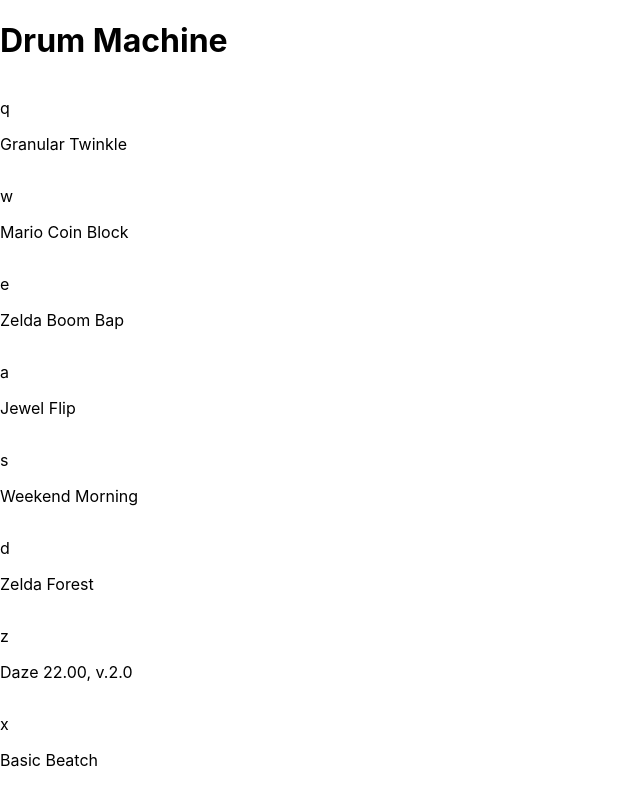
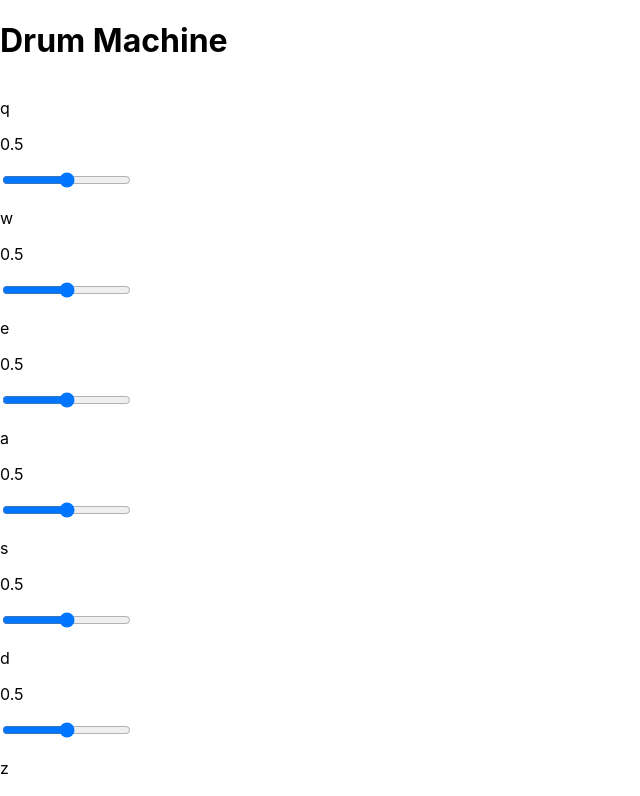
Before and after one commit to nic-vo/nv-portfolio, a Next.js app: page /fcc/drum-machine in a window 1280 px wide. Shown: the top 796 px of the page, without its empty margins (0-640 px from the left). Built offline with nearby package versions, Linux system fonts and the light colour scheme.

Commit message:
Add state and useref hooks to pad
Controls state and allows access to audio events

```diff
--- a/components/fcc/drummachine/Pad.js
+++ b/components/fcc/drummachine/Pad.js
@@ -1,17 +1,45 @@
-import React from 'react';
+import { React, useRef, useState, useEffect } from 'react';
 import SoundList from './soundList';
 
 import styles from '../../../styles/fcc/DrumMachine.module.css';
 
-const Pad = ({ char, padIndex, bank }) => {
+const Pad = ({ char, padIndex, bank, mVolume }) => {
 	const fileString = `${SoundList[bank].sounds[padIndex]}`;
-	const dirString = `${ bank === 2 ? "synth": bank === 1 ? "mafia" : "flume"}`;
+	const dirString = `${bank === 2 ? "synth" : bank === 1 ? "mafia" : "flume"}`;
 	const srcString = `/assets/fcc/DrumMachine/${dirString}/${fileString}.mp3`;
 
+	// if pad is playing sound
+	const [isPlaying, setIsPlaying] = useState(false);
+	// holds volume for this pad's input
+	const [pVolume, setPVolume] = useState(0.5);
+
+	// ref to access audio events
+	const soundRef = useRef();
+
+	// fires whenever div clicked or keydown event in parent grid
+	const playSound = () => {
+		// Reset sound to time 0 and play
+		soundRef.current.currentTime = 0;
+		soundRef.current.play();
+		// Set playing to true for styling
+		setIsPlaying(true);
+	}
+
+	const onEndedHandler = () => {
+		setIsPlaying(false);
+	}
+
+	const volumeOnInput = (e) => {
+		setPVolume(e.value);
+	}
+
 	return (
-		<div id={char} className={styles.pad}>
-			<p>{char}</p>
-			<p>{fileString}</p>
+		<div id={char} className={styles.pad} onClick={playSound}>
+			<p>{char}</p><p>{pVolume.toString()}</p>
+			<audio ref={soundRef} onEnded={onEndedHandler}>
+				<source src={srcString} type="audio/mpeg" />
+			</audio>
+			<input type="range" min="0" max="1" step="0.1" value={pVolume} onInput={volumeOnInput}/>
 		</div>
 	);
 };
```
